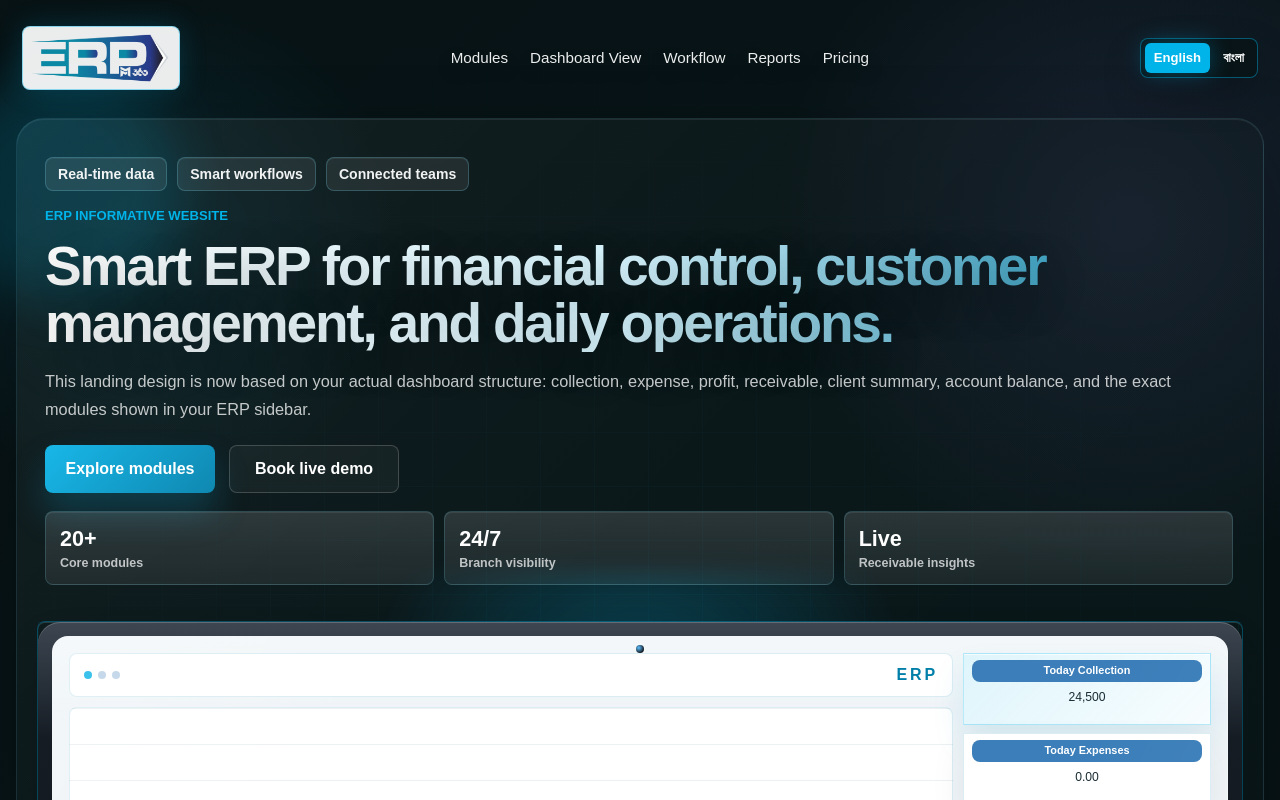
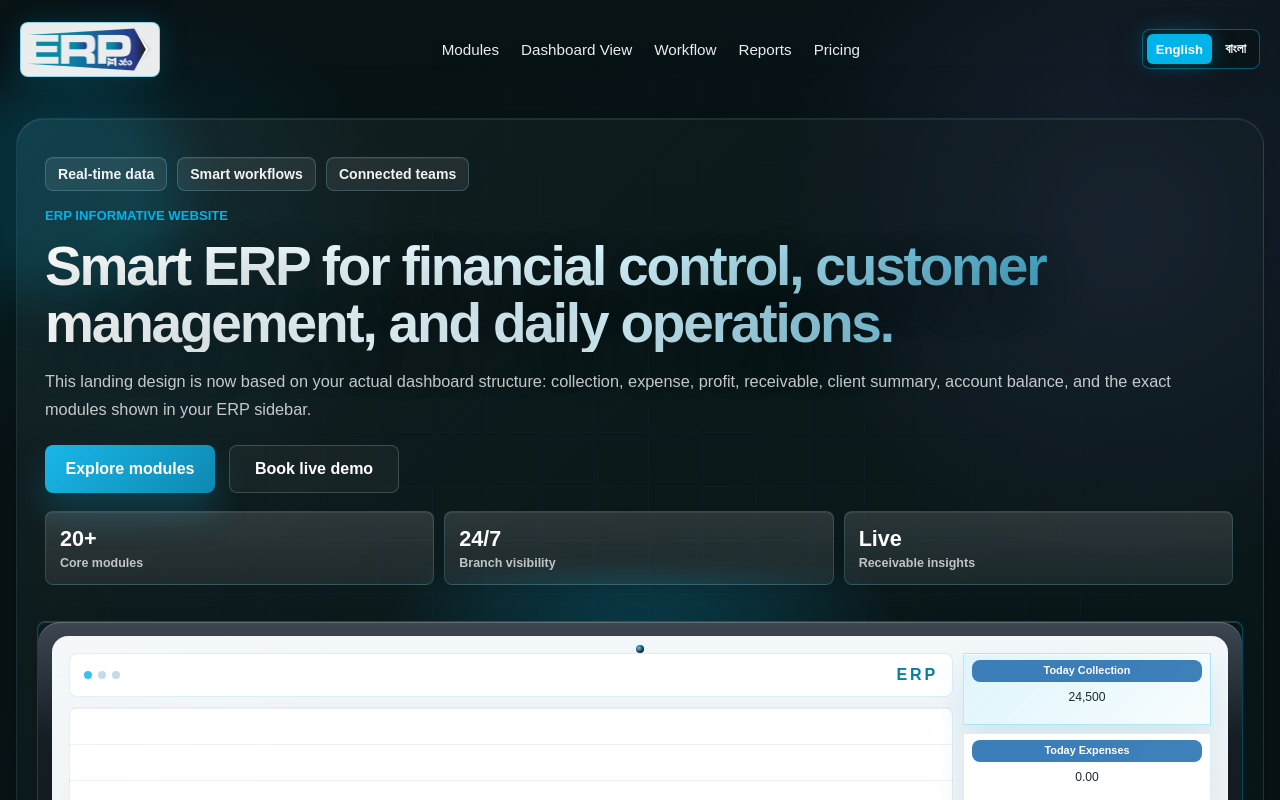
Before and after one commit to ranam360ict/erp_informative_website, a Next.js app: page / in a window 1280 px wide. Shown: the top 800 px of the page. Built offline with nearby package versions, Linux system fonts and the light colour scheme.

Commit message:
header makes small from previous

```diff
--- a/app/globals.css
+++ b/app/globals.css
@@ -136,7 +136,7 @@ img {
 .nav {
   width: min(1480px, calc(100% - 16px));
   margin: 0;
-  padding: 12px 14px;
+  padding: 8px 12px;
   display: flex;
   align-items: center;
   justify-content: space-between;
@@ -168,15 +168,15 @@ body.pageScrolled .nav,
 }
 
 .brand {
-  width: 158px;
-  min-height: 46px;
+  width: 140px;
+  min-height: 40px;
   display: inline-flex;
   align-items: center;
   justify-content: center;
   background: rgba(255, 255, 255, 0.92);
   border: 1px solid rgba(0, 180, 233, 0.42);
   border-radius: 8px;
-  padding: 6px 9px;
+  padding: 4px 7px;
   box-shadow: 0 0 28px rgba(0, 180, 233, 0.18);
 }
 
--- a/app/page.tsx
+++ b/app/page.tsx
@@ -420,8 +420,8 @@ export default function Home() {
             <Image
               src='/erp_logo.png'
               alt='ERP logo'
-              width={240}
-              height={75}
+              width={200}
+              height={62}
               priority
             />
           </a>
```
